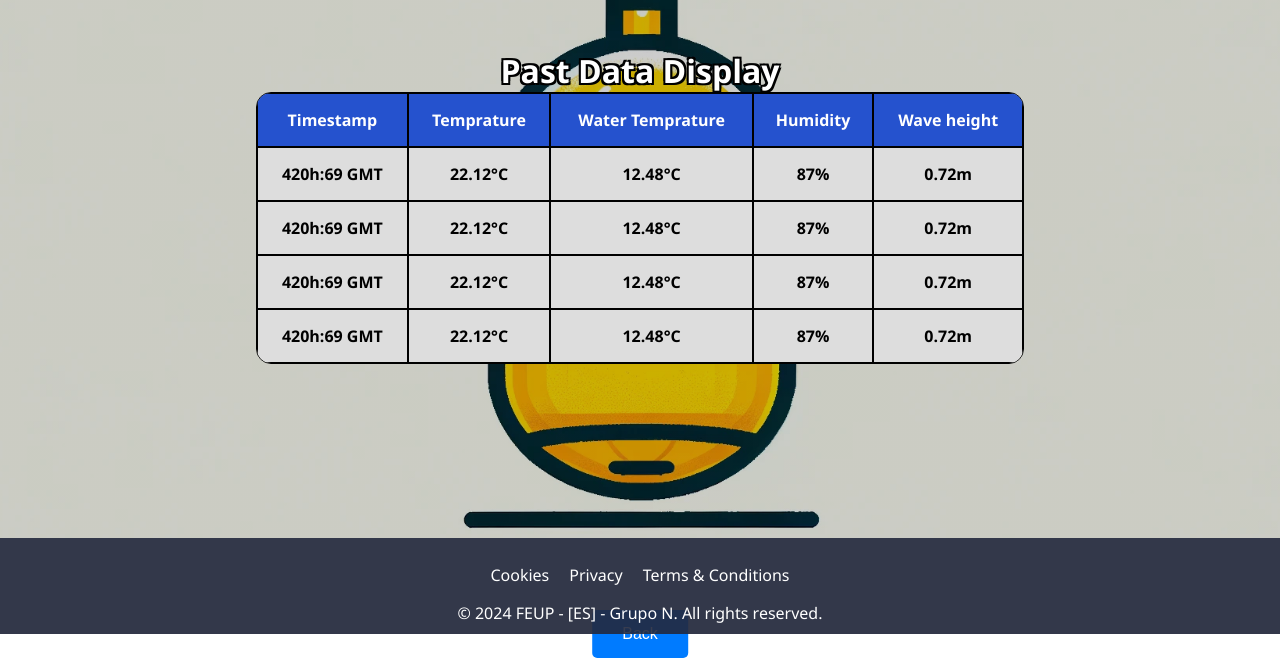
After one commit to Lemonso01/ES-Group-N, a PHP site: page /history.html in a window 1280 px wide. The commit adds this page. Shown: the part 166-824 px from the top of the page. Run offline with PHP 8.4, Linux system fonts and the light colour scheme; lists and menus that the app fills with data are empty.

Commit message:
Added missing pages. All pages exist now. Finished main page table

```diff
--- /dev/null
+++ b/teste_manel/history.html
@@ -0,0 +1,97 @@
+<!DOCTYPE html>
+<html lang="en">
+<head>
+    <meta charset="UTF-8">
+    <meta name="viewport" content="width=device-width, initial-scale=1.0">
+    <title>Oceanographic Buoy for Multidomain Research - Home</title>
+    <link rel="stylesheet" href="htry_style.css">
+</head>
+<body>
+
+  <div class="banner">
+    <div class="navbar">
+      <img src="Images/logo.png" class="logo" alt="Logo">
+        <ul>
+            <li><a href="main.html">Home</a></li>
+            <li><a href="about.html">About</a></li>
+            <li><a href="access.html">Access</a></li>
+        </ul>
+    </div>
+
+    <div class="main_text">
+      <h1>Oceanographic Buoy</h1>
+      <p>for Multidomain Research</p>
+    </div>
+
+
+    <div class="table-box">
+      <h1>Past Data Display</h1>
+      <table id="data-table">
+          <thead>
+              <tr>
+                  <th>Timestamp</th>
+                  <th>Temprature</th>
+                  <th>Water Temprature</th>
+                  <th>Humidity</th>
+                  <th>Wave height</th>
+              </tr>
+          </thead>
+          <tbody>
+              <tr>
+                <th>420h:69 GMT</th>
+                <th>22.12°C</th>
+                <th>12.48°C</th>
+                <th>87%</th>
+                <th>0.72m</th>
+          </tbody>
+          <tbody>
+            <tr>
+              <th>420h:69 GMT</th>
+              <th>22.12°C</th>
+              <th>12.48°C</th>
+              <th>87%</th>
+              <th>0.72m</th>
+        </tbody>
+        <tbody>
+            <tr>
+              <th>420h:69 GMT</th>
+              <th>22.12°C</th>
+              <th>12.48°C</th>
+              <th>87%</th>
+              <th>0.72m</th>
+        </tbody>
+        <tbody>
+            <tr>
+              <th>420h:69 GMT</th>
+              <th>22.12°C</th>
+              <th>12.48°C</th>
+              <th>87%</th>
+              <th>0.72m</th>
+        </tbody>
+      </table>
+    </div>
+
+
+
+    <div class="button-box">
+      <div class="history_button">
+        <button class="btn btn-home" onclick="window.location.href='main.html'">Back</button>
+      </div>
+    </div>
+
+
+    <div class="footer">
+      <div class="f_navbar">
+        <ul>
+            <li><a href="cookies.html">Cookies</a></li>
+            <li><a href="privacidade.html">Privacy</a></li>
+            <li><a href="termos_condicoes.html">Terms & Conditions</a></li>
+        </ul>
+      </div>
+      <p>&copy; 2024 FEUP - [ES] - Grupo N. All rights reserved.</p>
+    </div>
+  </div>
+
+  <script src="script.js"></script>
+</body>
+</html>
--- /dev/null
+++ b/teste_manel/htry_style.css
@@ -0,0 +1,211 @@
+/* Body and Typography */
+html, body {
+    font-family: 'Segoe UI', Tahoma, Geneva, Verdana, sans-serif    ;
+    height: 100%;
+    margin: 0;
+    padding: 0;
+}
+
+body, h1, p, a {
+    margin: 0;
+    padding: 0;
+    text-decoration: none;
+    color: #fff;
+}
+
+/* Banner */
+.banner {
+    width: 100%;
+    height: 100%;
+    background-image: linear-gradient(rgba(0, 0, 0, 0.2), rgba(0, 0, 0, 0.2)), url(Images/buoy_background_2.webp);
+    background-size: cover;
+    background-position: center;
+}
+
+/* Navbar */
+.navbar {
+    width: 85%;
+    margin:auto;
+    padding: 35px 0;
+    display: flex;
+    align-items: center;
+    justify-content: space-between;
+    font-size: medium;
+}
+
+.logo {
+    width: 100px;
+    cursor: pointer;
+}
+
+.navbar ul li{
+    list-style: none;
+    display: inline-block;
+    padding: 0 10px;
+    position: relative;
+}
+
+.navbar ul li a{
+    text-decoration: none;
+    text-transform: uppercase;
+    color: #d3d2d2;
+    font-family: 'Segoe UI', Tahoma, Geneva, Verdana, sans-serif;
+    text-shadow:
+    -1px -1px 0 #000,
+    1px -1px 0 #000,
+    -1px 1px 0 #000,
+    1px 1px 0 #000;
+}
+
+.navbar ul li::after{
+    content: '';
+    height: 3px;
+    width: 0%;
+    background: #dcbd22;
+    position: absolute;
+    left: 0;
+    bottom: -10px;
+    transition: 0.5s;
+}
+
+.navbar ul li:hover::after{
+    width: 100%;
+}
+
+/* Footer */
+.footer {
+    background-color: rgba(35, 41, 61, 0.9);
+    text-align: center;
+    padding: 10px 0px;
+    position: absolute;
+    width: 100%;
+    bottom: 0;
+}
+
+.f_navbar ul{
+    list-style: none;
+    padding: 0;
+    display: flex;
+    justify-content: center;
+}
+
+.f_navbar ul li{
+    margin: 0 10px;
+}
+
+.f_navbar ul li a{
+    text-decoration: none;
+}
+
+/* Main Text */
+.main_text{
+    position: absolute;
+    top: 20px;
+    left: -120px;
+    overflow: -moz-hidden-unscrollable;
+}
+
+.main_text h1{
+    font-family: 'Segoe UI', Tahoma, Geneva, Verdana, sans-serif;
+    top: 10%;
+    left: 50%;
+    font-size: 300%;
+    color: rgb(220, 189, 34);
+    position: relative;
+    text-shadow:
+    -1px -1px 0 #000,
+    1px -1px 0 #000,
+    -1px 1px 0 #000,
+    1px 1px 0 #000;
+}
+
+.main_text p{
+    font-family: 'Segoe UI', Tahoma, Geneva, Verdana, sans-serif;
+    top: 50%;
+    left: 50%;
+    padding: 0px 0px;
+    font-size: 110%;
+    color: #d3d2d2;
+    position: relative;
+    text-shadow:
+    -1px -1px 0 #000,
+    1px -1px 0 #000,
+    -1px 1px 0 #000,
+    1px 1px 0 #000;
+}
+
+/* Container for the about section */
+.table-box {
+    top: 0%;
+    width: 60%;
+    margin: 50px auto;
+    padding: 20px;
+    background-color: rgba(255, 255, 255, 0);
+    border-radius: 8px;
+    position: relative;
+    margin-left: auto;
+    margin-right: auto;
+}
+
+table {
+    width: 100%;
+    border-collapse: separate; /* Use separate to allow border-radius */
+    border-spacing: 0; /* Remove spacing between cells */
+    border: 1px solid black; /* Apply a solid border to the table */
+    border-radius: 15px;
+    overflow: hidden;
+}
+
+h1 {
+    text-align: center;
+    color: #ffffff;
+    text-shadow:
+    -2px -2px 0 #000,
+    2px -2px 0 #000,
+    -2px 2px 0 #000,
+    2px 2px 0 #000;
+}
+
+th, td {
+    border: 1px solid #000000;
+    padding: 15px;
+    text-align: center;
+}
+
+/* Header row styles */
+thead th {
+    background-color: #2552ce;
+    color: rgb(255, 255, 255);
+}
+
+tbody tr {
+    background-color: #dddddd;
+    color: #000000;
+}
+
+
+.button-box {
+    top: 25%;
+    display: flex;
+    justify-content: center;
+    position: relative;
+    gap: 200px; /* Adjust the gap as needed */
+}
+
+/* Button Graphs */
+.btn-home {
+    flex: 1;
+    transform: translate(-50%, -50%);
+    padding: 15px 30px;
+    background-color: #007BFF;
+    color: white;
+    border: none;
+    border-radius: 5px;
+    cursor: pointer;
+    font-size: 16px;
+    position: absolute;
+}
+
+.btn-home:hover {
+    background-color: #0056b3;
+}
```
Also changed, not shown: teste_manel/main.html (+33 -6 lines), teste_manel/style.css (+63 -7 lines).
